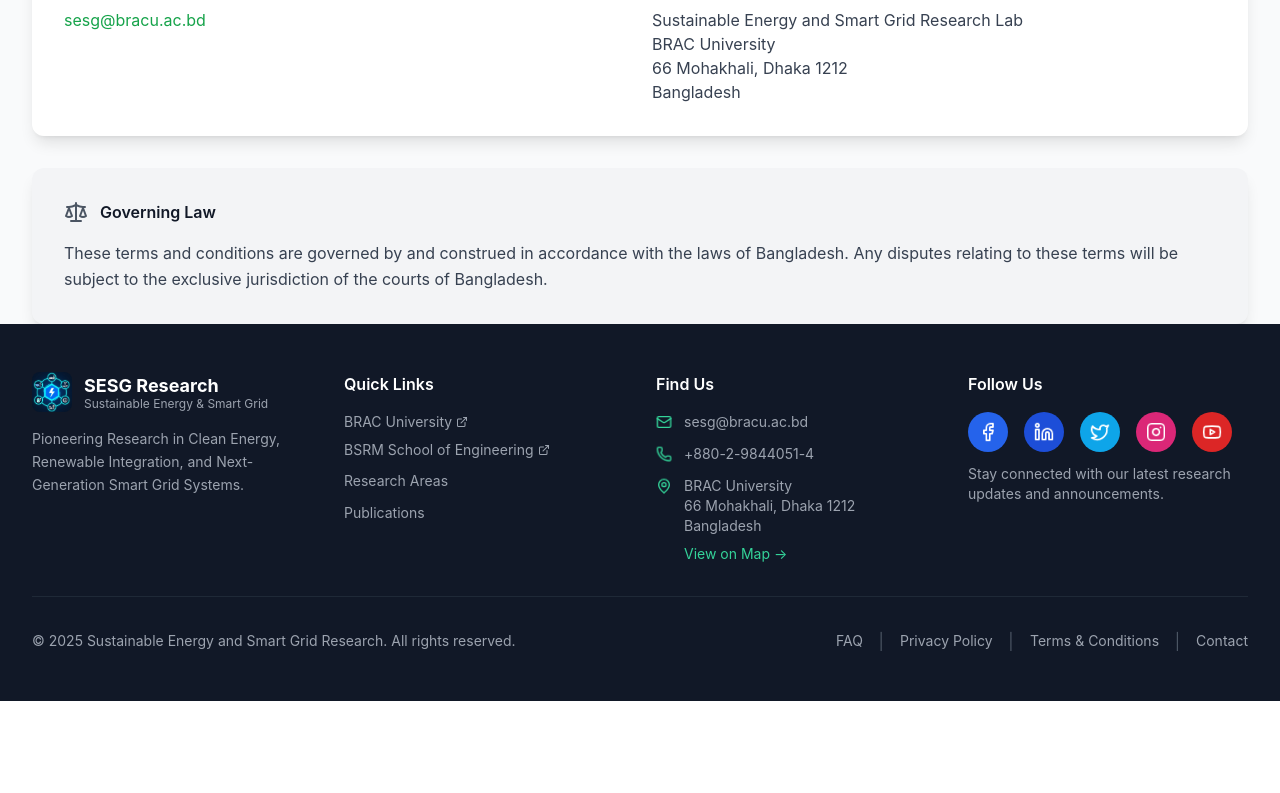
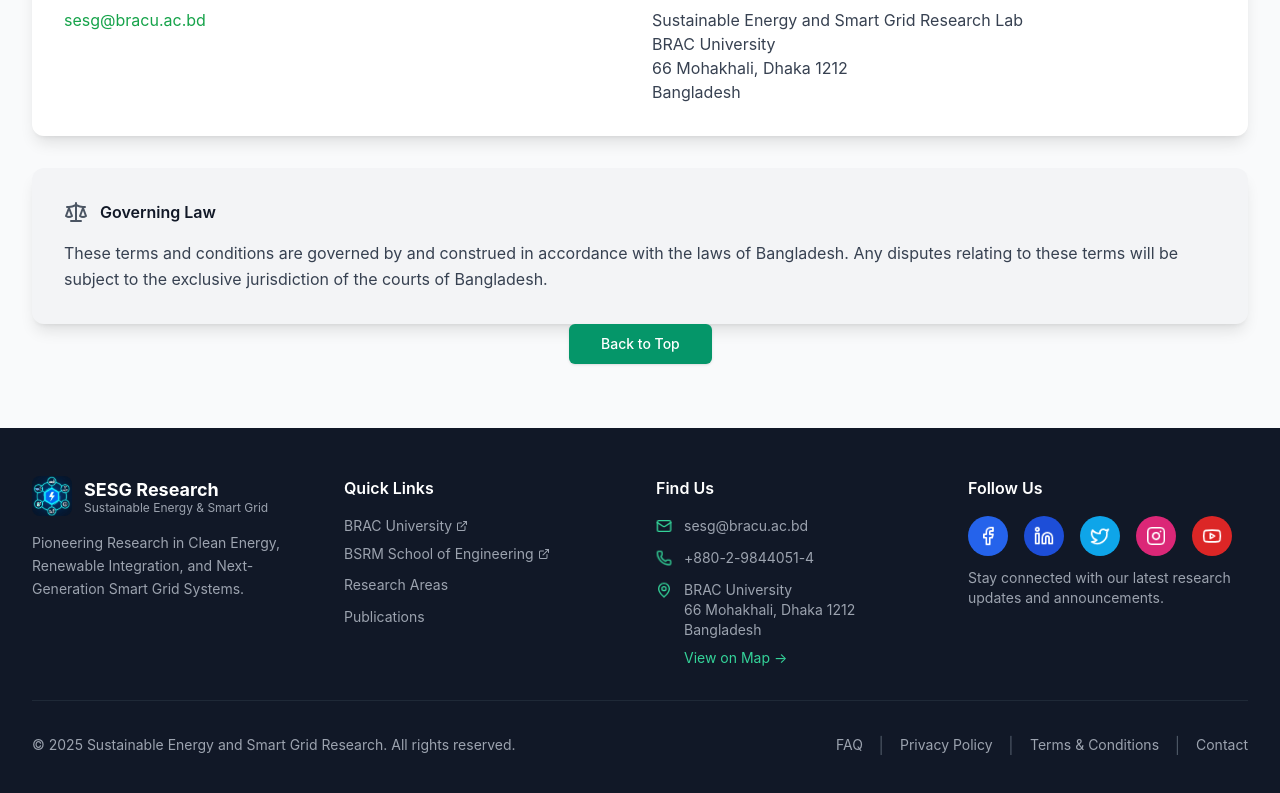
Before and after one commit to raihanraazofficial/SESGRG_v5, a React (Create React App) app in the folder frontend/: page /terms in a window 1280 px wide. Shown: the part 3252-4045 px from the top of the page. Before the commit the page ends 3953 px from the top, so only its background shows below. Built offline with nearby package versions, Linux system fonts and the light colour scheme.

Commit message:
auto-commit for 9e0d1050-2e2a-4afc-9771-e253d2d53bda

```diff
--- a/frontend/src/pages/TermsConditions.jsx
+++ b/frontend/src/pages/TermsConditions.jsx
@@ -207,6 +207,17 @@ const TermsConditions = () => {
             </p>
           </CardContent>
         </Card>
+
+        {/* Back to Top - Performance Optimized */}
+        <div className="text-center pb-16">
+          <Button
+            onClick={() => window.scrollTo({ top: 0, behavior: 'smooth' })}
+            size="lg"
+            className="bg-emerald-600 hover:bg-emerald-700 text-white px-8 py-3 performance-optimized"
+          >
+            Back to Top
+          </Button>
+        </div>
       </div>
     </div>
   );
```
